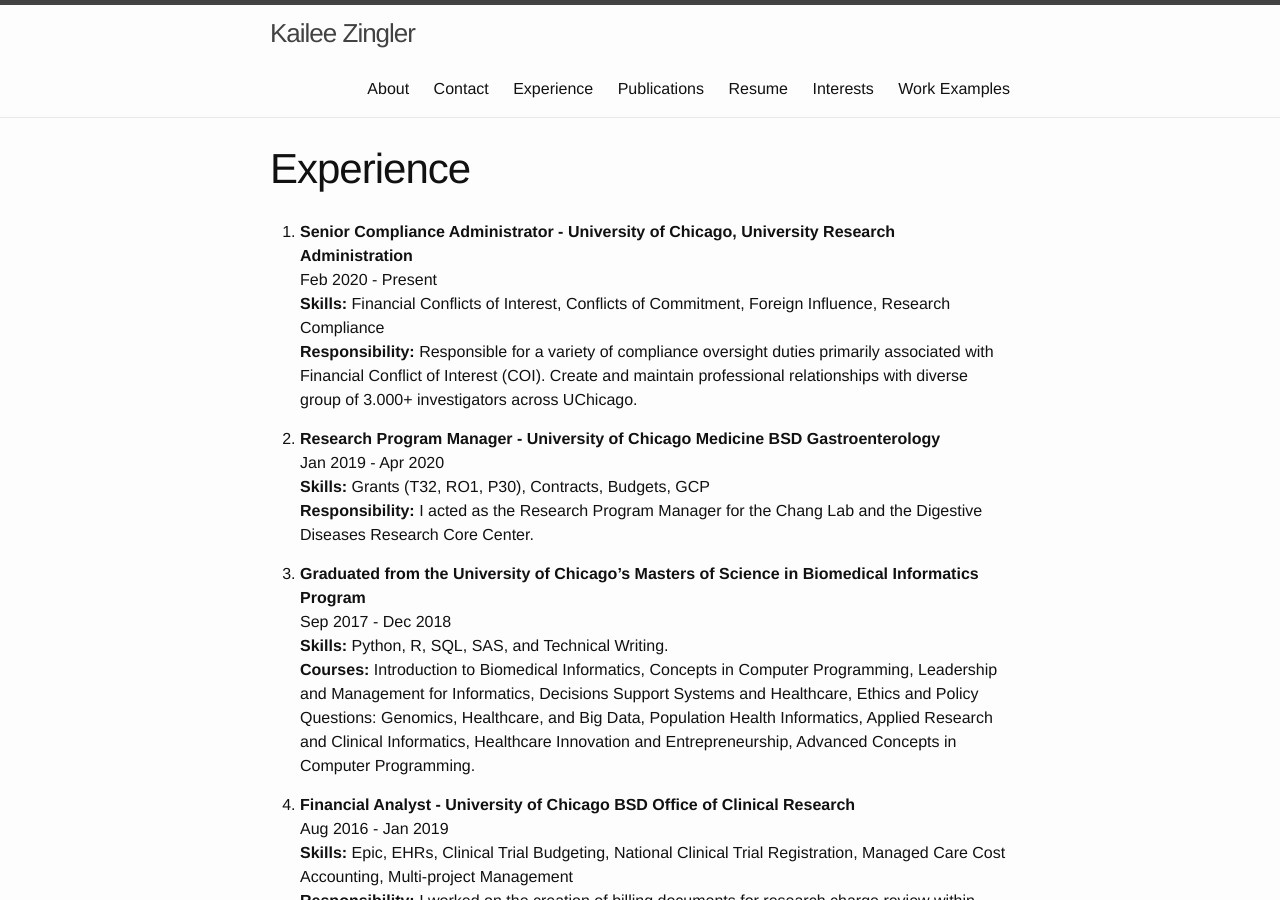
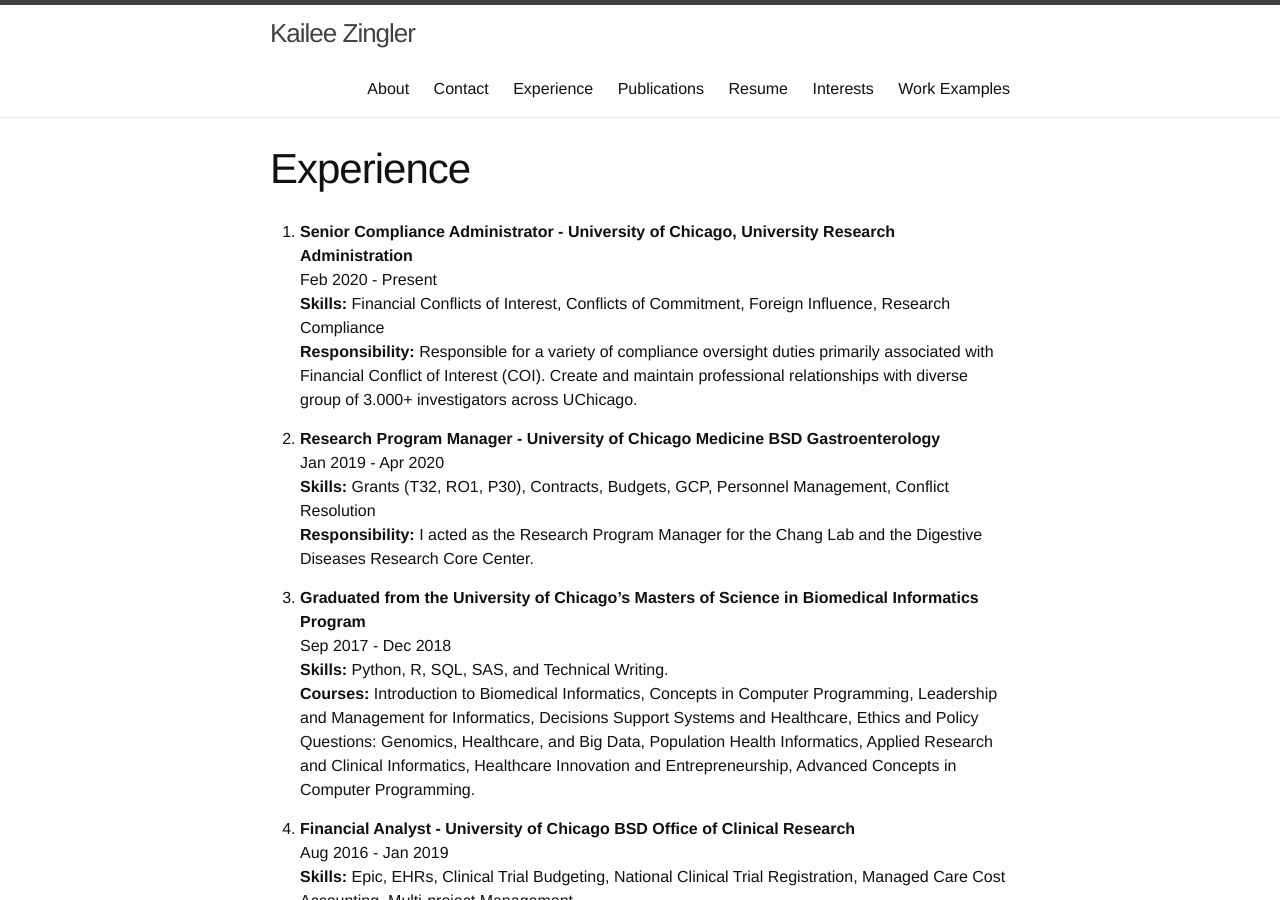
Before and after one commit to kzingler/kzingler.github.io, a Jekyll site: the page built from experience.md, in a window 1280 px wide and 900 px high. Built offline with Jekyll 4.4.1, drawn with Linux system fonts in a browser that asks for light colours.

Commit message:
Update experience.md

```diff
--- a/experience.md
+++ b/experience.md
@@ -11,7 +11,7 @@
 
 2. **Research Program Manager - University of Chicago Medicine BSD Gastroenterology**
 Jan 2019 - Apr 2020
-**Skills:** Grants (T32, RO1, P30), Contracts, Budgets, GCP
+**Skills:** Grants (T32, RO1, P30), Contracts, Budgets, GCP, Personnel Management, Conflict Resolution
 **Responsibility:** I acted as the Research Program Manager for the Chang Lab and the Digestive Diseases Research Core Center.
 
 3. **Graduated from the University of Chicago's Masters of Science in Biomedical Informatics Program**
```
